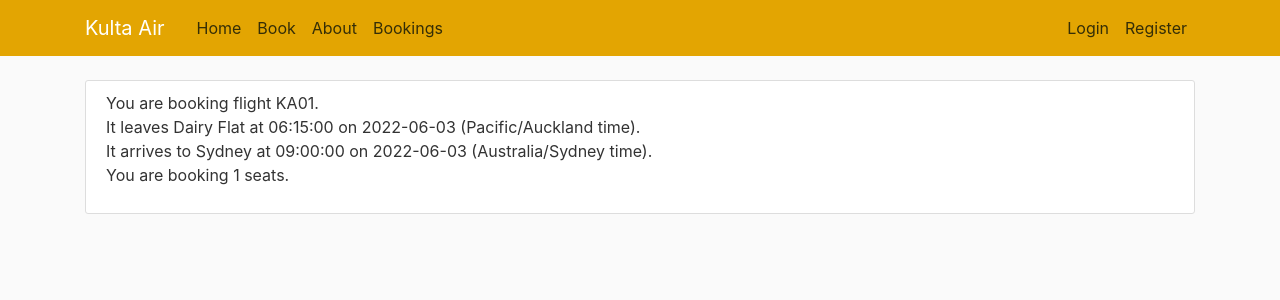
After one commit to baconeta/159352-assignment2, a Flask app: a page that uses flightbookingapp/templates/book.html in a window 1280 px wide. The commit adds this page. Shown: the top 300 px of the page. Run offline with Flask 2, Linux system fonts and the light colour scheme; data comes from the database, SQL or seed files in the repository; some libraries are stand-ins or nearby versions.

Commit message:
get booking data to the confirmation page accurately

```diff
--- a/flightbookingapp/routes.py
+++ b/flightbookingapp/routes.py
@@ -108,6 +108,10 @@ def bookings():
 
 @app.route('/search_results/<fly_from>&<fly_to>&<tickets>&<date>', methods=['GET', 'POST'])
 def search_results(fly_from, fly_to, tickets, date):
+    if request.method == 'POST':
+        if request.form.get('book') == 'Book this flight':
+            return redirect(
+                url_for('book', tickets=request.form.get('tickets'), departure=request.form.get('departure')))
     matches = find_matching_flights(date, fly_from, fly_to, tickets)
 
     form = BookingForm()
@@ -121,6 +125,15 @@ def search_results(fly_from, fly_to, tickets, date):
     return render_template('search_results.html', title='Find a Flight', bookable=matches, form=form)
 
 
+@app.route('/book/<tickets>&<departure>', methods=['GET', 'POST'])
+def book(tickets, departure):
+    flight = Departure.query.filter_by(id=departure).first()
+    route = Route.query.filter_by(flight_code=flight.flight_number).first()
+    dep_airport = Airport.query.filter_by(int_code=route.depart_airport).first()
+    arr_airport = Airport.query.filter_by(int_code=route.arrive_airport).first()
+    return render_template('book.html', flight=flight, route=route, tickets=tickets, dep=dep_airport, arr=arr_airport)
+
+
 def find_matching_flights(date, fly_from, fly_to, tickets):
     matches = {}
     for flight in Departure.query.filter_by(depart_date=date).all():
@@ -132,7 +145,6 @@ def find_matching_flights(date, fly_from, fly_to, tickets):
 
 
 def search_result_flashes(matches):
-    print("hi")
     if len(matches) > 1:
         flash(f"You found {len(matches)} matching flights.", 'success')
     elif len(matches) == 1:
--- /dev/null
+++ b/flightbookingapp/templates/book.html
@@ -0,0 +1,15 @@
+{% extends "layout.html" %}
+{% block content %}
+    <div class="content-section">
+        <div class="media">
+            <div class="media-body">
+                <p>You are booking flight {{ flight.flight_number }}.<br>
+                    It leaves {{ dep.name }} at {{ route.depart_time }} on {{ flight.depart_date }} ({{ dep.timezone }}
+                    time).<br>
+                    It arrives to {{ arr.name }} at {{ route.arrive_time }} on {{ flight.arrival_date }}
+                    ({{ arr.timezone }}
+                    time).<br>
+                    You are booking {{ tickets }} seats.<br></p></div>
+        </div>
+    </div>
+{% endblock content %}
```
Also changed, not shown: flightbookingapp/templates/search_results.html (+9 -7 lines).
